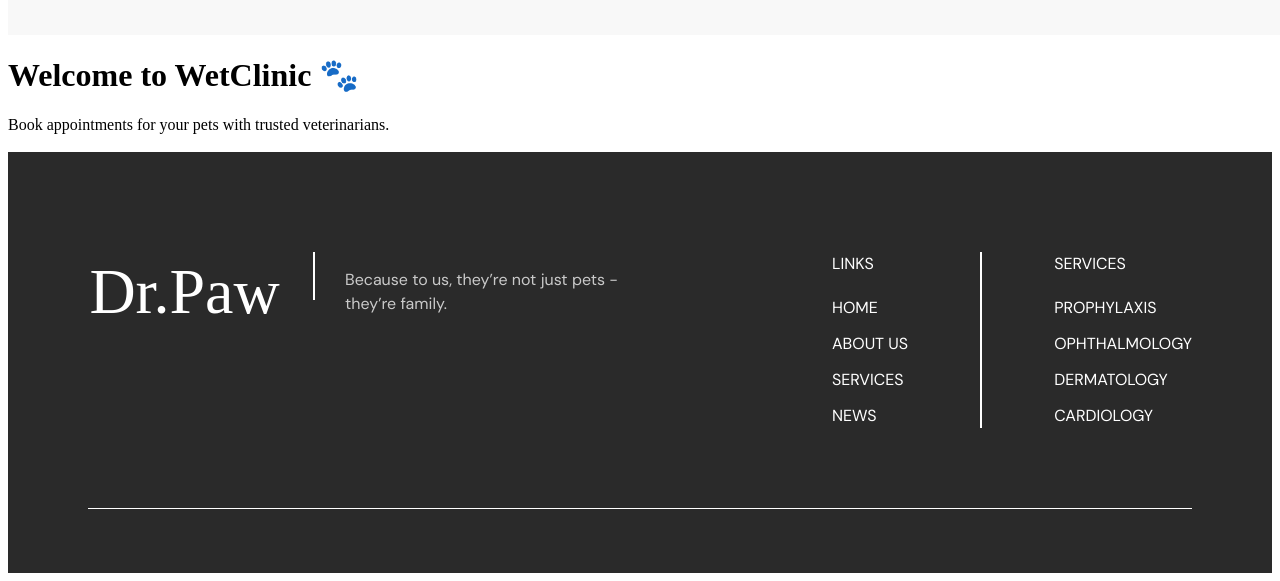
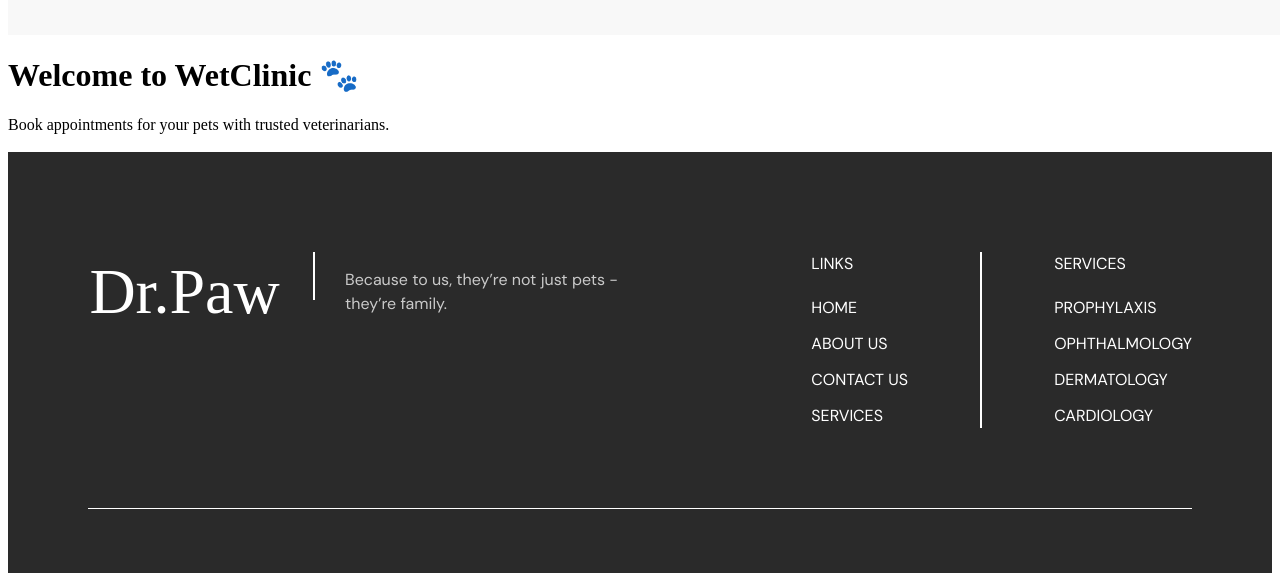
Before and after one commit to Kishouu/VetClinic, a React (Create React App) app: page / in a window 1280 px wide. Shown: the part 225-806 px from the top of the page. Built offline with nearby package versions, Linux system fonts and the light colour scheme; a web font is replaced by a local one.

Commit message:
Edited NavMenu and Footer

```diff
--- a/src/components/Footer.jsx
+++ b/src/components/Footer.jsx
@@ -53,13 +53,13 @@ export const Footer = () => {
 
                     <div className="container-2">
                       <div className="div-wrapper">
-                        <Link className="text-wrapper-3" to="/services">SERVICES</Link>
+                        <Link className="text-wrapper-3" to="/contact">CONTACT US</Link>
                       </div>
                     </div>
 
                     <div className="container-2">
                       <div className="div-wrapper">
-                        <Link className="text-wrapper-3" to="/news">NEWS</Link>
+                        <Link className="text-wrapper-3" to="/services">SERVICES</Link>
                       </div>
                     </div>
                   </div>
--- a/src/components/Navbar.jsx
+++ b/src/components/Navbar.jsx
@@ -76,13 +76,18 @@ export default function Navbar({ isLoggedIn, onLogout }) {
 
         <ul id="primary-navigation" className={`nav-links ${menuOpen ? 'active' : ''}`}>
           <li>
-            <Link to="/contact" onClick={closeMenu}>
-              CONTACT
+            <Link to="/about" onClick={closeMenu}>
+              ABOUT
             </Link>
           </li>
           <li>
-            <Link to="/about" onClick={closeMenu}>
-              ABOUT
+            <Link to="/services" onClick={closeMenu}>
+              SERVICES
+            </Link>
+          </li>
+          <li>
+            <Link to="/contact" onClick={closeMenu}>
+              CONTACT
             </Link>
           </li>
           {!isLoggedIn ? (
```
